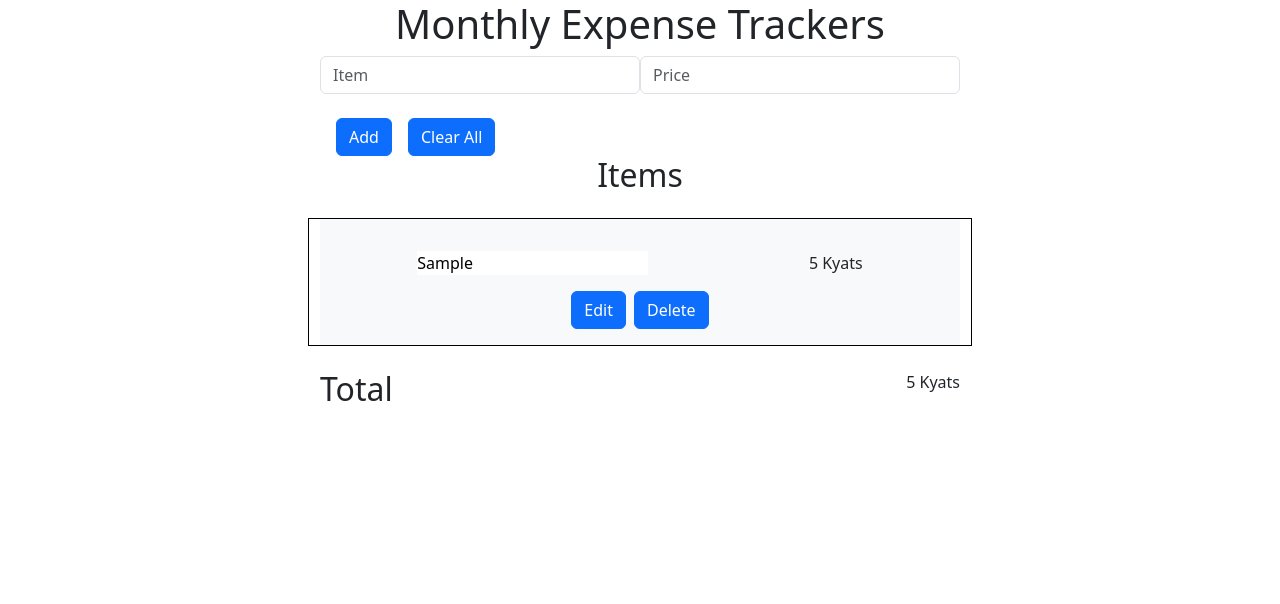
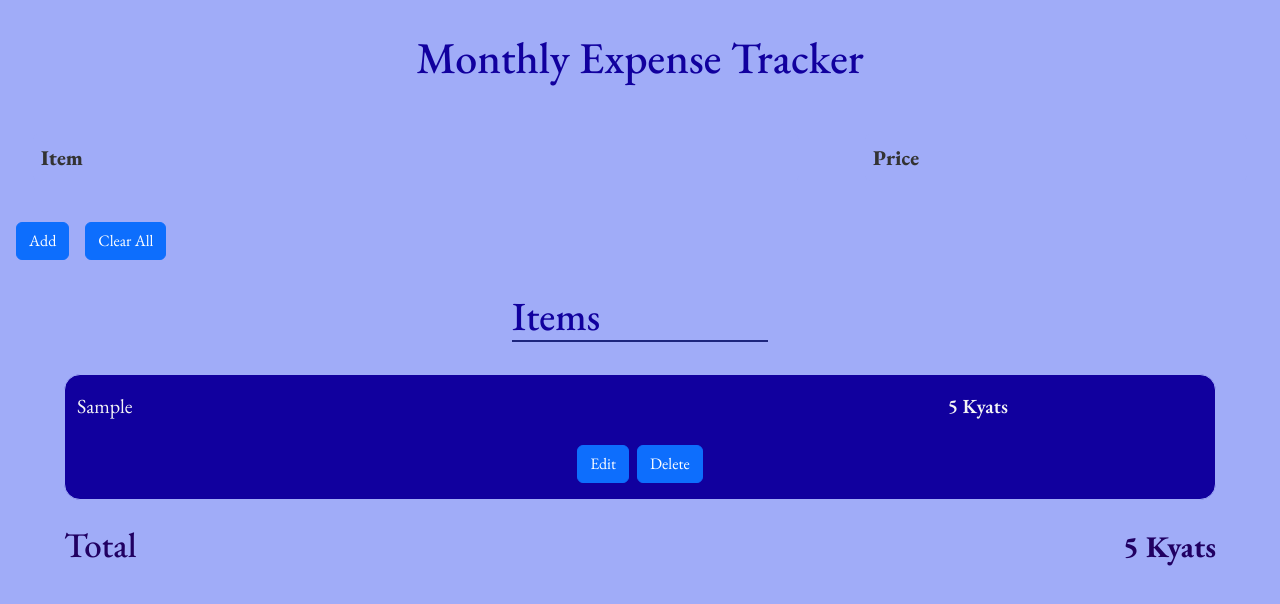
Before and after one commit to HtetWaiYan7191/monthly-expense-tracker, a website built with webpack: page src/index.html in a window 1280 px wide. Both pictures are taken after typing "Sample", "5" into the empty fields and a click on the button "Add". Built offline with nearby package versions, Linux system fonts and the light colour scheme.

Commit message:
Style the structure

```diff
--- a/src/index.html
+++ b/src/index.html
@@ -8,26 +8,27 @@
     <link href="https://cdn.jsdelivr.net/npm/bootstrap@5.3.0/dist/css/bootstrap.min.css" rel="stylesheet" integrity="sha384-9ndCyUaIbzAi2FUVXJi0CjmCapSmO7SnpJef0486qhLnuZ2cdeRhO02iuK6FUUVM" crossorigin="anonymous">
 </head>
 <body>
-    <h1 class="text-center">Monthly Expense Trackers</h1>
+    <h1 class="text-center title">Monthly Expense Tracker</h1>
 
-    <div class="add-item-container w-50 mx-auto d-flex justify-content-center flex-column">
-        <div class="item-price-container d-flex justify-content-between">
-            <input type="text" placeholder="Item" class="w-50 form-control" id="add-item">
-            <input type="number" placeholder="Price" class="w-50 form-control" id="price">
+    <div class="add-item-container w-md-50 mx-auto d-flex justify-content-center flex-column">
+        <div class="item-price-container d-flex">
+            <input type="text" placeholder="Item " class="w-md-50 form-control " id="add-item">
+            <input type="number" placeholder="Price " class="w-md-50 form-control " id="price">
         </div>
-        <div class="add-clea-btn-container d-flex  mt-4">
+        <span id="error-message"></span>
+        <div class="add-clear-btn-container d-flex mt-md-4">
             <button class="btn btn-primary ms-3" id="add-btn">Add</button>
             <button class="btn btn-primary ms-3" id="clear-all-btn">Clear All</button>
         </div>
     </div>
 
-    <h2 class="text-center">Items</h2>
+    <h2 class="text-center title display-none" id="items-header">Items</h2>
 
-    <div class="item-container w-50 mx-auto my-4 bg-light">
+    <div class="item-container w-md-50 mx-auto my-4">
     </div>
 
-    <div class="total-container w-50 mx-auto d-flex justify-content-between">
-        <h2>Total</h2>
+    <div class="display-none total-container w-md-50 mx-auto  justify-content-between">
+        <h3 class="total-title">Total</h3>
         <span id="total-price"></span>
     </div>
 </body>
--- a/src/index.js
+++ b/src/index.js
@@ -10,6 +10,9 @@ const addBtn = document.getElementById('add-btn');
 const clearAllBtn = document.getElementById('clear-all-btn');
 const totalPrice = document.getElementById('total-price');
 const storeItems = JSON.parse(localStorage.getItem('Tasks')) || [];
+const errorMessage = document.getElementById('error-message');
+const itemHeader = document.getElementById('items-header');
+const titleContainer = document.querySelector('.total-container');
 
 const storeLocalstorage = (storeItems) => {
   localStorage.setItem('Tasks', JSON.stringify(storeItems));
@@ -30,20 +33,31 @@ const totalSum = (storeItems) => {
 };
 
 const readOnly = (itemLists) => {
-    itemLists.forEach((itemList) => {
-      itemList.readOnly = true;
-    });
+  itemLists.forEach((itemList) => {
+    itemList.readOnly = true;
+  });
+};
+
+const addTitle = (storeItems) => {
+  if (storeItems.length > 0) {
+    titleContainer.classList.add('show-screen');
+    itemHeader.classList.add('show-screen');
+  } else {
+    titleContainer.classList.remove('show-screen');
+    itemHeader.classList.remove('show-screen');
+  }
 };
 
 const showItems = () => {
   itemContainer.innerHTML = '';
+  addTitle(storeItems);
   storeItems.forEach((item, index) => {
-    itemContainer.innerHTML += `<div class="item-wrapper d-flex justify-content-between flex-column text-center gy-3 row my-2">
+    itemContainer.innerHTML += `<div class="item-wrapper d-flex justify-content-between flex-column text-center  row">
     <div class="item d-flex justify-content-around">
         <input type="text" value="${item.description}" class="item-list">
-        <span>${item.price} Kyats</span>
+        <span class="price">${item.price} Kyats</span>
     </div>
-    <div class="button-container d-flex justify-content-center">
+    <div class="button-container d-flex justify-content-center mt-4">
         <button class="btn btn-primary me-2 edit-btn">Edit</button>
         <button class="btn btn-primary remove-btn">Delete</button>
     </div>
@@ -67,6 +81,9 @@ const addItem = () => {
   const itemValue = addItemInput.value.trim();
   const priceValue = priceInput.value.trim();
   if (itemValue !== '' && priceValue !== '') {
+    addItemInput.style.borderColor = '';
+    priceInput.style.borderColor = '';
+    errorMessage.innerText = '';
     const item = {
       description: itemValue,
       price: priceValue,
@@ -76,6 +93,10 @@ const addItem = () => {
     showItems();
     addItemInput.value = '';
     priceInput.value = '';
+  } else {
+    errorMessage.innerText = 'Add both items and Price';
+    addItemInput.style.borderColor = 'red';
+    priceInput.style.borderColor = 'red';
   }
 };
 
--- a/src/style.css
+++ b/src/style.css
@@ -1,26 +1,147 @@
+@import url('https://fonts.googleapis.com/css2?family=EB+Garamond:ital,wght@0,400;0,500;0,600;0,700;0,800;1,400;1,500;1,600;1,700;1,800&family=Lato:ital,wght@0,300;0,400;0,700;0,900;1,300;1,400;1,700;1,900&family=Open+Sans:ital,wght@0,300;0,400;0,500;0,600;0,700;1,500;1,700&family=Poppins:ital,wght@0,500;0,600;0,700;1,200;1,400;1,500;1,700&family=Roboto+Mono:ital,wght@0,400;0,500;0,600;0,700;1,400;1,600;1,700&family=Roboto:ital,wght@0,100;0,300;0,400;1,100;1,300;1,400&family=Space+Mono&family=Titillium+Web:ital,wght@0,300;0,400;0,600;0,700;1,200;1,300;1,400;1,600;1,700&display=swap');
+
 * {
   box-sizing: border-box;
   margin: 0;
   padding: 0;
+  font-family: 'EB Garamond', serif;
 }
 
+:root {
+  --main-theme-color: #11009e;
+  --light-theme-color: #4942e4;
+  --background-color: #a0acf8;
+  --purple-color: #11009e;
 
+  /* #8696FE;  #C4B0FF */
+}
 
+@media screen and (min-width: 378px) {
   body {
-  background-color:#FFFFFF;
+    background-color: var(--background-color) /* Royal Blue */
+  }
+
+  h1 {
+    font-size: 2.75rem;
+  }
+
+  h2 {
+    font-size: 2.5rem;
+    border-bottom: 2px solid #1d267d;
+    width: 20%;
+  }
+
+  .item-price-container {
+    justify-content: space-around;
+    width: 100%;
+    margin: 1rem auto;
+  }
+
+  #add-item,
+  #price {
+    padding: 8px;
+  }
+
+  #add-item {
+    background-color: var(--background-color);
+    width: 60%;
+    border-color: var(--background-color);
+    font-size: 21px;
+    color: #333;
+    font-weight: 800;
+  }
+
+  .add-clear-btn-container {
+    margin-top: 1.5rem;
+  }
+
+  #price {
+    background-color: var(--background-color);
+    border-color: var(--background-color);
+    width: 30%;
+    font-size: 21px;
+    color: #333;
+    font-weight: 800;
+  }
+
+  #add-item::placeholder {
+    font-size: 21px;
+    color: #333;
+    font-weight: 800;
+  }
+
+  #price::placeholder {
+    font-size: 21px;
+    color: #333;
+    font-weight: 800;
+  }
+
+  .title {
+    color: var(--main-theme-color);
+    margin: 2rem auto;
+  }
+
+  .item-container {
+    background-color: var(--background-color);
   }
 
   .item-wrapper {
-  border: 1px solid black;
-  padding: 16px;
+    background-color: var(--purple-color);
+    width: 90%;
+    margin: 1.5rem auto;
+    border: 1px solid var(--background-color);
+    border-radius: 16px;
+    padding: 16px 0;
   }
 
   .item-list {
+    background-color: inherit;
+    color: whitesmoke;
     border: none;
     cursor: pointer;
+    font-size: 20px;
+    width: 60%;
+  }
+
+  .price {
+    color: whitesmoke;
+    font-weight: 600;
+    font-size: 20px;
+    width: 40%;
   }
 
   .item-list:focus-visible {
     border: none;
     outline: none;
   }
+
+  .display-none {
+    display: none;
+  }
+
+  .show-screen {
+    display: flex;
+  }
+
+  .total-container {
+    width: 90%;
+  }
+
+  .total-title {
+    font-size: 35px;
+    color: #210062;
+  }
+
+  #total-price {
+    font-size: 30px;
+    font-weight: 700;
+    color: #210062;
+  }
+
+  #error-message {
+    margin-left: 16px;
+    font-size: 19px;
+    font-weight: 500;
+    color: red;
+  }
+}
```
Lines whose indentation alone changed are shown as unchanged.
